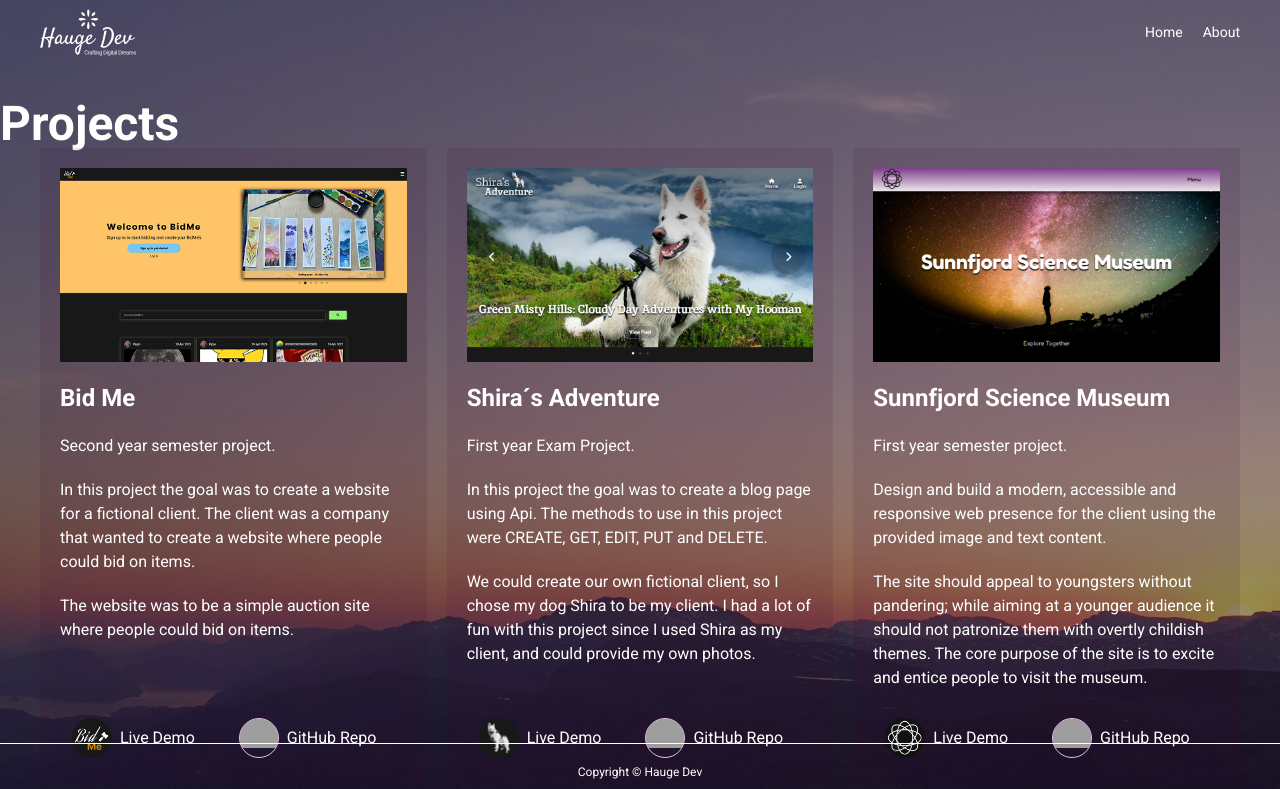
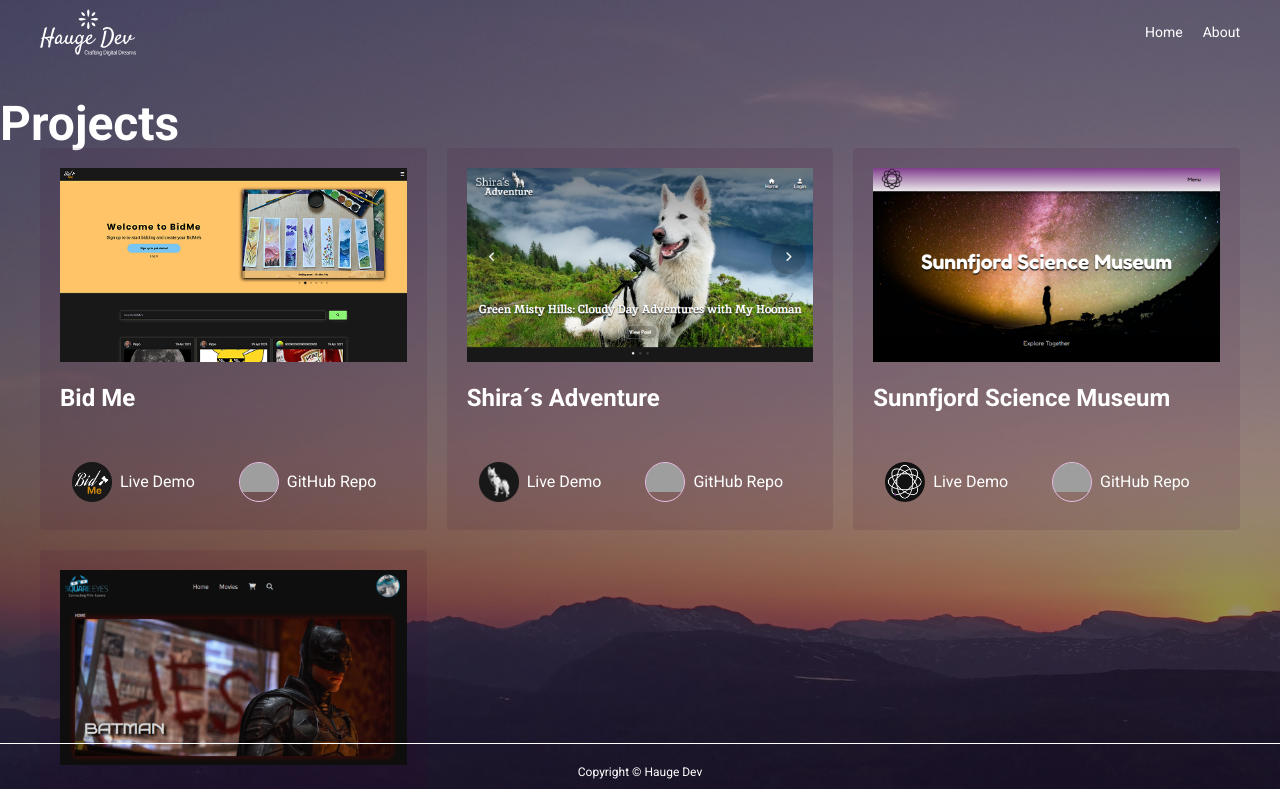
Before and after one commit to annechh/portfolio-2, a React (Vite) app: page / in a window 1280 px wide. Shown: the top 789 px of the page. Built offline with nearby package versions, Linux system fonts and the light colour scheme; grey boxes are pictures that could not be loaded.

Commit message:
Comment out description and console log

```diff
--- a/src/components/ProjectCard.tsx
+++ b/src/components/ProjectCard.tsx
@@ -6,11 +6,9 @@ interface ProjectProps {
 }
 
 const ProjectCard: React.FC<ProjectProps> = ({ project }) => {
-  console.log(project);
-
   return (
     <div className="max-w-xl">
-      <div className="card p-5 bg-[var(--color-purple-faded)] rounded flex flex-col gap-5 h-full">
+      <div className="card p-5 bg-purple-faded rounded flex flex-col gap-5 h-full">
         <div className="img-container">
           <img src={project.media.url} alt={project.media.alt} className="w-full" />
         </div>
@@ -19,9 +17,9 @@ const ProjectCard: React.FC<ProjectProps> = ({ project }) => {
 
           <div className="flex flex-col gap-5 h-full justify-between">
             <div className="description-container flex flex-col gap-5">
-              {project.description.split('\n').map((paragraph, index) => (
+              {/* {project.description.split('\n').map((paragraph, index) => (
                 <p key={index}>{paragraph}</p>
-              ))}
+              ))} */}
             </div>
 
             <div className="icons-container">
```
